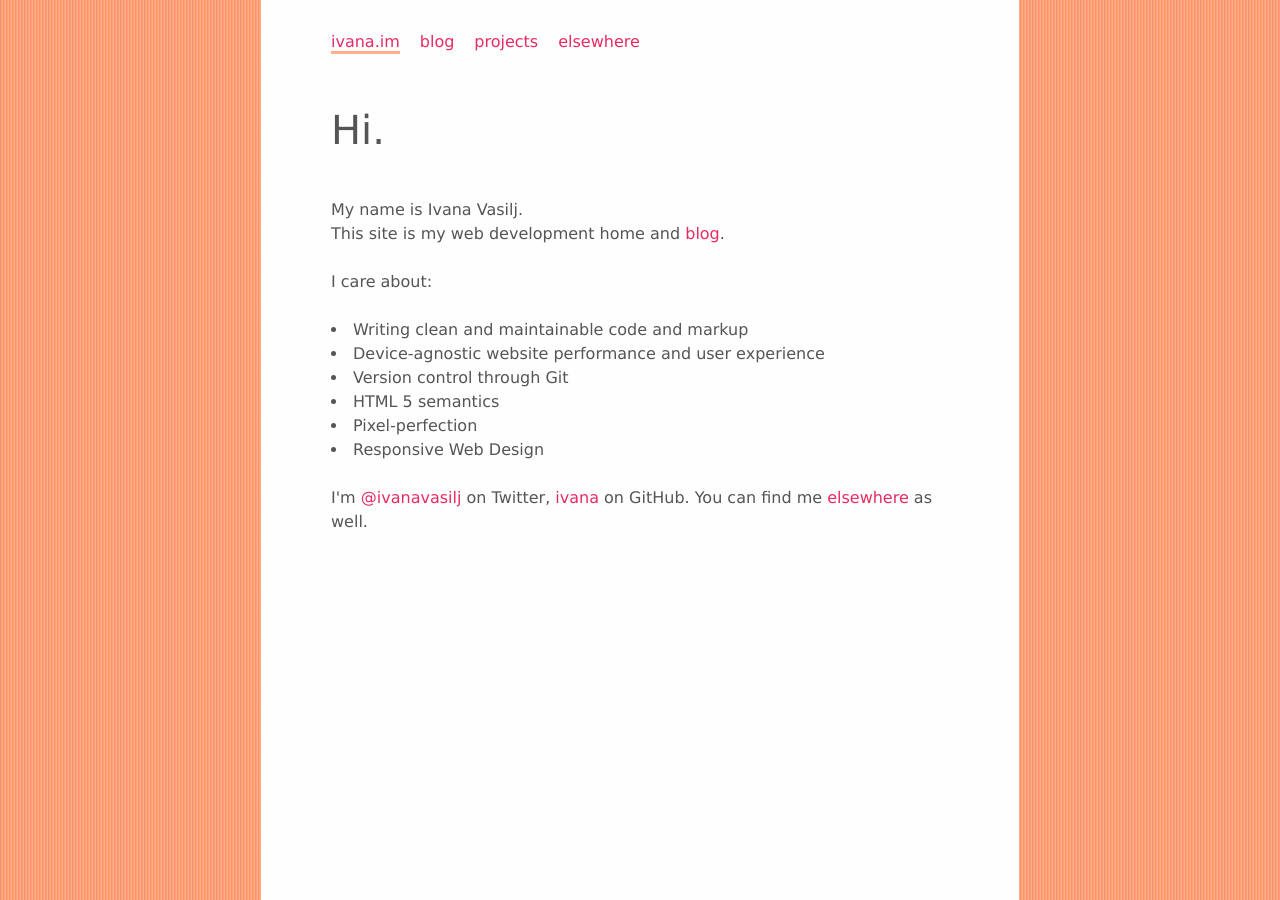
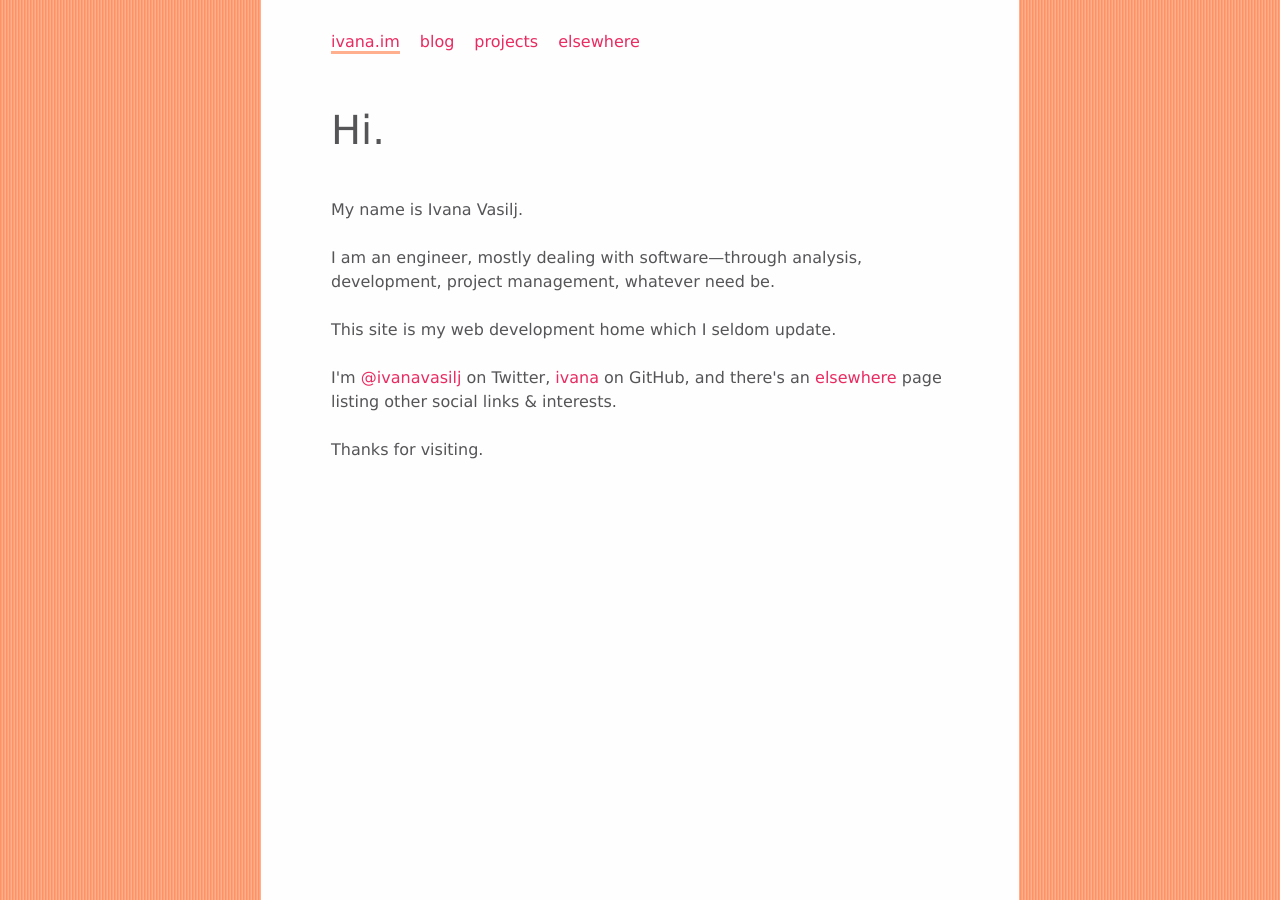
Before and after one commit to ivana/ivana.github.com, a Jekyll site: the page built from index.html, in a window 1280 px wide. Built offline with Jekyll 4.4.1, drawn with Linux system fonts in a browser that asks for light colours; Markdown is read by kramdown in place of the engine named in the settings.

Commit message:
update about/index page content

```diff
--- a/index.html
+++ b/index.html
@@ -1,31 +1,20 @@
 ---
 layout: default
 class: home
-title: About &amp; Contact
-desc: Ivana Vasilj, freelance front-end web developer / UI engineer
+title: About
 ---
 <article class=vcard>
   <h1>Hi.</h1>
 
+  <p>My name is <strong class="fn n" lang=hr><span class=given-name>Ivana</span> <span class=family-name>Vasilj</span></strong>.</p>
+  <p>I am an engineer, mostly dealing with software&mdash;through analysis, development, project management, whatever need be.</p>
+  <p>This site is my web development home which I seldom update.</p>
+
   <p>
-    My name is <strong class="fn n" lang=hr><span class=given-name>Ivana</span> <span class=family-name>Vasilj</span></strong>.
-    <br>
-    This site is my web development home and <a href="/blog">blog</a>.
+    I'm <a href="https://twitter.com/ivanavasilj" rel=me>@ivanavasilj</a> on Twitter, <a href="https://github.com/ivana" rel=me>ivana</a> on GitHub,
+    and there's an <a href="/elsewhere">elsewhere</a> page listing other social links &amp; interests.
   </p>
 
-  <p>I care about:</p>
-  <ul>
-   <li>Writing clean and maintainable code and markup</li>
-   <li>Device-agnostic website performance and user experience</li>
-   <li>Version control through Git</li>
-   <li>HTML 5 semantics</li>
-   <li>Pixel-perfection</li>
-   <li>Responsive Web Design</li>
-  </ul>
-
-  <p>
-    I'm <a href="https://twitter.com/ivanavasilj" rel=me>@ivanavasilj</a> on Twitter, <a href="https://github.com/ivana" rel=me>ivana</a> on GitHub.
-    You can find me <a href="/elsewhere">elsewhere</a> as well.
-  </p>
+  <p>Thanks for visiting.</p>
 
 </article>
```
